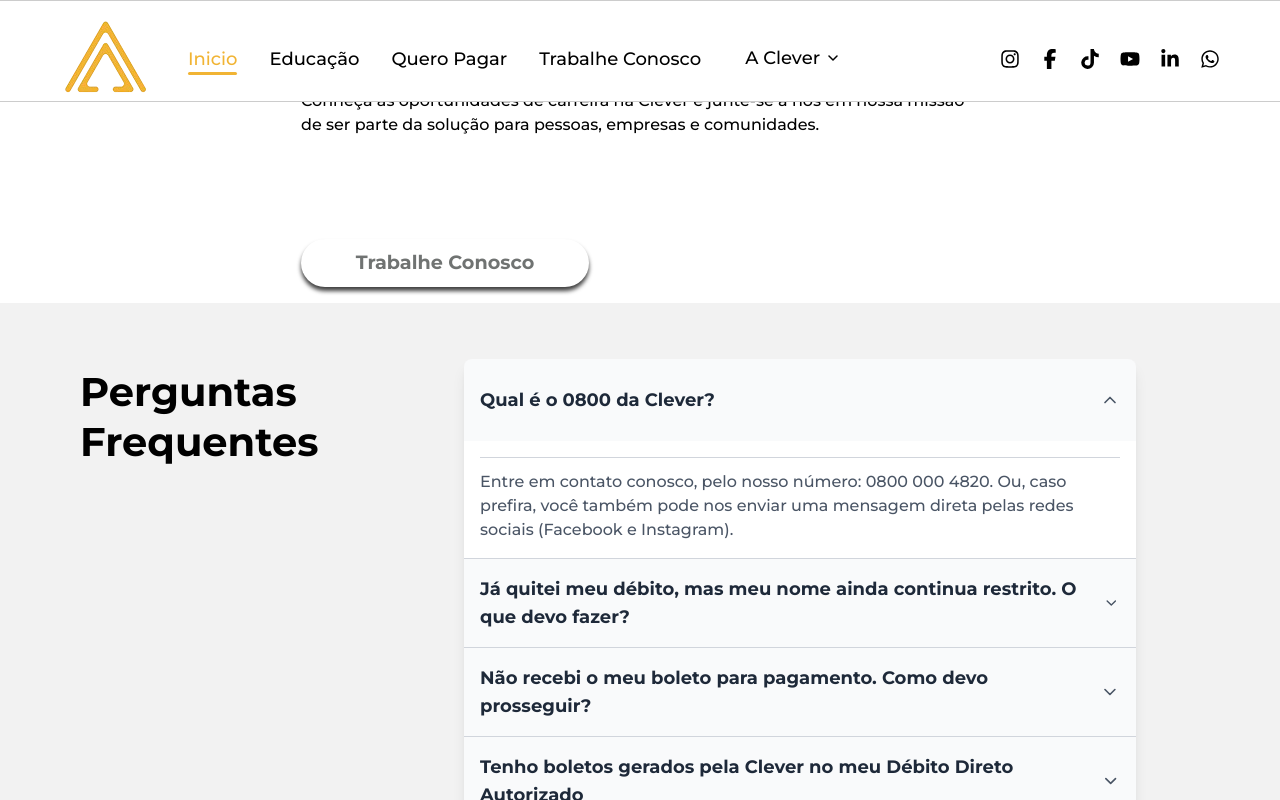
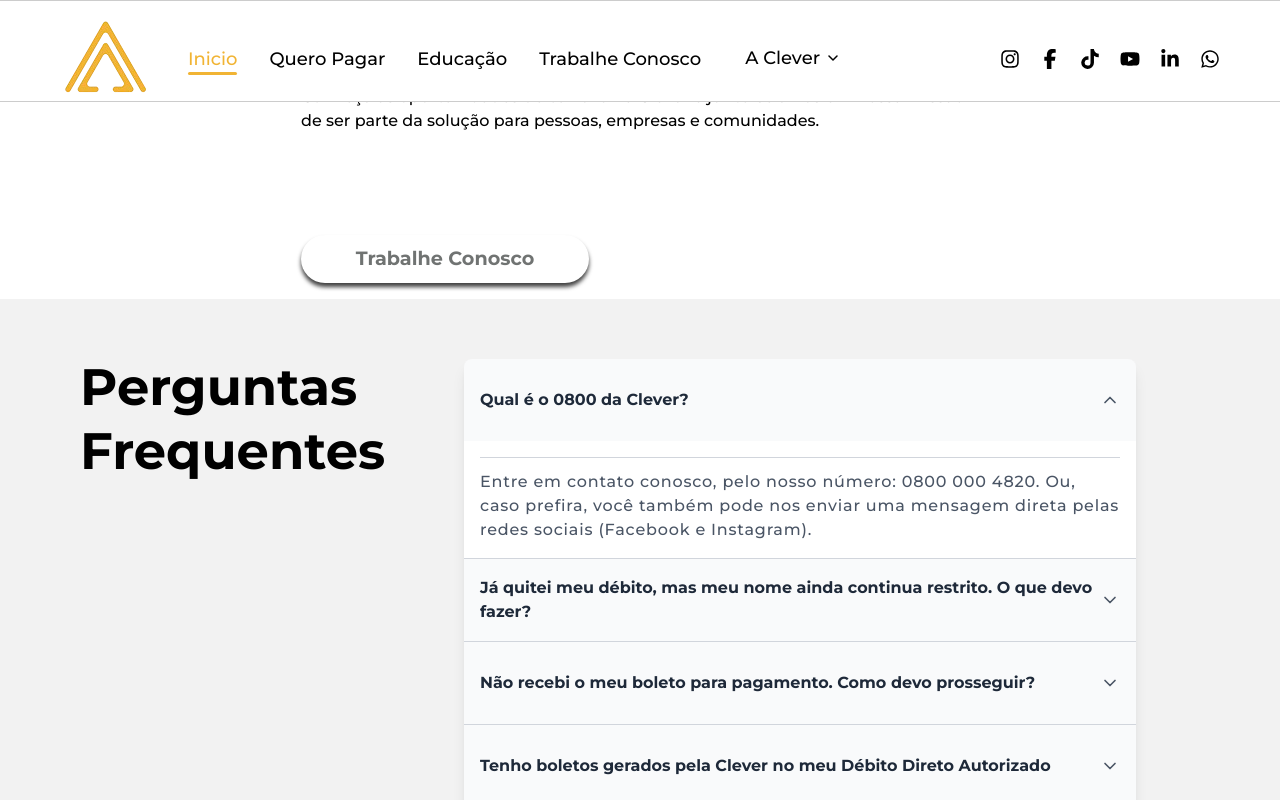
Before and after one commit to Clever-Cobranca/cleverSite2.0, a React (Vite) app in the folder frontend/: page / in a window 1280 px wide. Both pictures are taken after a click on the button "Qual é o 0800 da Clever?". Built offline with nearby package versions, Linux system fonts and the light colour scheme.

Commit message:
Modificando o Carrosel do Blog e alterando textos, imagens da Home

```diff
--- a/frontend/src/Pages/Home.jsx
+++ b/frontend/src/Pages/Home.jsx
@@ -43,7 +43,7 @@
                     target="_blank"
                     href="https://api.whatsapp.com/send/?phone=5508000004820&text=Ol%C3%A1,+Quero+negociar+minhas+dívidas!&type=phone_number&app_absent=0"
                   >
-                    <button className="h-12 md:h-[87px] max-sm:p-1 w-52 max-md:max-w-36 max-lgs:w-auto max-lgs:p-5 font-bold text-[clamp(0.8rem,2vw,1.25rem)] rounded-4xl bg-orange-primary text-gray-primary shadow-[0px_4px_4px_rgba(0,0,0,0.25)] hover:bg-[#e0a92e] hover:cursor-pointer">
+                    <button className="h-12 md:h-[87px] max-sm:p-1 w-52 max-md:max-w-36 max-lgs:w-auto max-lgs:p-5 font-bold text-[clamp(1rem,3vw,1.25rem)] rounded-4xl bg-orange-primary text-gray-primary shadow-[0px_4px_4px_rgba(0,0,0,0.25)] hover:bg-[#e0a92e] hover:cursor-pointer">
                       Negocie suas Dívidas
                     </button>
                   </a>
@@ -62,12 +62,12 @@
 
             {/* Container Nossos Números */}
 
-            <section className="bg-orange-primary flex flex-col items-center py-10 gap-10">
-              <h2 className="text-[clamp(1rem,9vw,3.0rem)] font-family-roboto-slab font-bold">
+            <section className="bg-orange-primary flex max-lgs:flex-col justify-center items-center py-10 gap-10 lgs:gap-16">
+              <h2 className="text-[clamp(2.2rem,4vw,5.25rem)]  font-family-roboto-slab font-bold">
                 Nossos Números
               </h2>
 
-              <div className="flex items-center max-md:flex-col max-lgs:justify-center gap-10 flex-wrap">
+              <div className="flex items-center max-md:flex-col max-lgs:justify-center gap-10 max-lgs:flex-wrap">
                 <div className="flex flex-col items-center rounded-2xl justify-around bg-white sm:h-52 max-w-64 md:text-3xl p-4">
                   <img
                     className="sm:w-[50px] sm:h-[50px] h-[30px] w-[30px]"
@@ -101,17 +101,7 @@
                     Devedores recuperados por ano (média)
                   </p>
                 </div>
-                <div className="flex flex-col items-center rounded-2xl justify-around bg-white sm:h-52 max-w-64 md:text-3xl p-4">
-                  <img
-                    className="sm:w-[50px] sm:h-[50px] h-[30px] w-[30px]"
-                    src={Fi_Mountains}
-                    alt="Ícone de montanhas"
-                  />
-                  <p className=" font-family-roboto-slab font-bold">23</p>
-                  <p className="text-base max-w-[194px] text-center ">
-                    Estados com clientes atendidos nos últimos 90 dias
-                  </p>
-                </div>
+
               </div>
             </section>
 
@@ -142,11 +132,6 @@
                   </h2>
                 </div>
                 <div className="max-w-[482px] max-sm:w-[210px] flex flex-col max-md:items-center">
-                  {/* <img
-                    src={Trophy}
-                    alt="Ícone de trofeu"
-                    className="max-sm:w-[30px] max-sm:h-[30px] w-[60px] h-[60px]"
-                  /> */}
                   <FaBalanceScale size={60} color="#f1b434" className="max-sm:h-[30px] max-sm:w-[30px]" />
                   <h2 className=" text-[var(--font-title)] ml-3 mt-5 max-sm:w-[196px] pt-4 border-t-[5px] border-orange-primary">
                     Assessoria Jurídica
@@ -189,8 +174,8 @@
             </section>
 
             {/* Sessão de perguntas frequentes */}
-            <section className="min-h-[600px] w-full sm:px-20 px-1 bg-gray-primary flex flex-wrap pt-14 pb-3 justify-around items-baseline">
-              <h2 className="text-[clamp(1.8rem,4vw,2.5rem)] leading-tight max-w-80 mb-2 font-bold">
+            <section className="min-h-[600px] w-full sm:px-20 px-1 bg-gray-primary flex flex-wrap justify-center pt-14 pb-3 items-baseline">
+              <h2 className="text-[clamp(2.2rem,4vw,5.625rem)] max-sm:text-center leading-tight lgs:max-w-80 mb-2 font-bold">
                 Perguntas Frequentes
               </h2>
               <Accordion />
--- a/frontend/src/Pages/blog/Blog.jsx
+++ b/frontend/src/Pages/blog/Blog.jsx
@@ -317,7 +317,7 @@
           <form
             aria-label="formulario_de_pesquisa_de_notícias"
             onSubmit={handleSubmit}
-            className="bg-[#FBFBFB] mt-16 pt-6 px-4 mr-8 flex flex-col gap-16 h-[500px] max-lg:hidden "
+            className="bg-[#FBFBFB] float-end right-0  mt-16 pt-6 px-4 mr-8 flex flex-col gap-16 h-[500px] max-lg:hidden "
           >
             <SearchComponent
               slug={post.slug}
--- a/frontend/src/components/ComponentsHome/Accordion.jsx
+++ b/frontend/src/components/ComponentsHome/Accordion.jsx
@@ -16,37 +16,33 @@
       id: 2,
       question:
         "Já quitei meu débito, mas meu nome ainda continua restrito. O que devo fazer?",
-      answer:
-        "Após a formalização do acordo e a quitação do boleto, encaminharemos os dados à empresa credora responsável pela negociação. Normalmente, esse procedimento ocorre de forma ágil, mas, em determinadas situações, a remoção da restrição pode levar até 7 dias.",
+      answer: `Após a formalização do acordo e a quitação do boleto, encaminharemos os dados à empresa credora responsável pela negociação. Normalmente, esse procedimento ocorre de forma ágil, mas, em determinadas situações, a remoção da restrição pode levar até 7 dias.`,
     },
     {
       id: 3,
       question: "Não recebi o meu boleto para pagamento. Como devo prosseguir?",
-      answer: `Temos plena ciência da importância de manter seu acordo regularizado e, pensando nisso, facilitamos o acesso à segunda via do boleto. Caso prefira ou necessite de atendimento digital, nossa equipe está disponível para auxiliá-lo por meio do canal <a target="blank" className="text-[#551A8B]" href="https://api.whatsapp.com/send/?phone=5508000004820&text=Não+recebi+meu+boleto+para+pagamento&type=phone_number&app_absent=0">Fale Conosco</a>`,
+      answer: `Temos plena ciência da importância de manter seu acordo regularizado e, pensando nisso, facilitamos o acesso à segunda via do boleto. Caso prefira ou necessite de atendimento digital, nossa equipe está disponível para auxiliá-lo por meio do canal <a target="blank" className="text-[#551A8B] underline" href="https://api.whatsapp.com/send/?phone=5508000004820&text=Não+recebi+meu+boleto+para+pagamento&type=phone_number&app_absent=0">Fale Conosco</a>`,
     },
     {
       id: 4,
       question:
         "Tenho boletos gerados pela Clever no meu Débito Direto Autorizado",
-      answer:
-        "O Débito Direto Autorizado é uma alternativa para o pagamento de contas e boletos que permite ao titular da conta acompanhar e gerenciar todos os títulos emitidos em seu CPF ou CNPJ. Por meio dessa modalidade, é possível ter maior controle financeiro, com a opção de autorizar o pagamento diretamente via débito em conta. Em caso de dúvidas sobre essa funcionalidade, orientamos que o contato seja feito diretamente com o banco onde a conta está vinculada.",
+      answer: `<p className="mb-5">O Débito Direto Autorizado é uma alternativa para o pagamento de contas e boletos que permite ao titular da conta acompanhar e gerenciar todos os títulos emitidos em seu CPF ou CNPJ.</p> <p className="mb-5">Por meio dessa modalidade, é possível ter maior controle financeiro, com a opção de autorizar o pagamento diretamente via débito em conta.</p> <p>Em caso de dúvidas sobre essa funcionalidade, orientamos que o contato seja feito diretamente com o banco onde a conta está vinculada.</p>`,
     },
     {
       id: 5,
       question: "Fiz o pagamento e continuo recebendo cobranças.",
-      answer: `Atuamos como representantes das empresas credoras no processo de recuperação de crédito. Após a confirmação da compensação do pagamento, as cobranças são devidamente encerradas. Caso, ainda assim, a cobrança persista, o canal de Ouvidoria permanece à disposição para prestar o suporte necessário, bastando <a target="blank" className="text-[#551A8B]" href="https://api.whatsapp.com/send/?phone=5508000004820&text=Continuo+recebendo+cobranças&type=phone_number&app_absent=0">clicar aqui</a>`,
+      answer: `<p className="mb-5">Atuamos como representantes das empresas credoras no processo de recuperação de crédito.</p> <p className="mb-5">Após a confirmação da compensação do pagamento, as cobranças são devidamente encerradas.</p> Caso, ainda assim, a cobrança persista, o canal de Ouvidoria permanece à disposição para prestar o suporte necessário, bastando <a target="blank" className="text-[#551A8B] underline" href="https://api.whatsapp.com/send/?phone=5508000004820&text=Continuo+recebendo+cobranças&type=phone_number&app_absent=0">clicar aqui</a>`,
     },
     {
       id: 6,
       question: "Realizei o pagamento e continuo com o nome negativado.",
-      answer:
-        "A inclusão ou a exclusão da restrição (negativação do nome) é de responsabilidade da empresa credora, que realiza esse procedimento. Caso o pagamento tenha sido efetuado recentemente, o prazo para a retirada da negativação pode ser de até 5 dias úteis. Após esse período, se a restrição ainda constar, será necessário entrar em contato diretamente com a empresa credora para informar a situação e receber as orientações adequadas.",
+      answer: `<p className="mb-5">A inclusão ou a exclusão da restrição (negativação do nome) é de responsabilidade da empresa credora, que realiza esse procedimento.</p> <p className="mb-5">Caso o pagamento tenha sido efetuado recentemente, o prazo para a retirada da negativação pode ser de até 5 dias úteis.</p> Após esse período, se a restrição ainda constar, será necessário entrar em contato diretamente com a empresa credora para informar a situação e receber as orientações adequadas.`,
     },
     {
       id: 7,
       question: "Como faço para não cair em golpes?",
-      answer:
-        "Para se proteger contra golpes, é fundamental adotar alguns cuidados: Certifique-se de que está em contato direto com a empresa ou instituição financeira responsável pelo serviço ou pela cobrança. Antes de realizar qualquer pagamento via PIX, confira com atenção o nome do beneficiário e confirme que ele corresponde à empresa correta. Importante: não emitimos chave PIX vinculada a pessoa física. Ao efetuar pagamentos por boleto bancário, verifique sempre a autenticidade do beneficiário, assegurando que o valor será destinado à empresa credora ou diretamente à Paschoalotto. Nunca realize pagamentos para pessoas físicas ou empresas desconhecidas. Desconfie de solicitações de dados pessoais ou financeiros sensíveis, como senhas, números de cartão de crédito ou informações bancárias. Empresas idôneas, em regra, não solicitam esse tipo de informação por e-mail, telefone ou mensagens. Em caso de dúvida ou suspeita, procure contato diretamente com a empresa ou instituição financeira por meio dos canais oficiais, evitando clicar em links desconhecidos ou responder a comunicações não solicitadas. Persistindo qualquer incerteza, utilize exclusivamente nossos canais oficiais de atendimento.",
+      answer: `<p className="mb-5">Para se proteger contra golpes, é fundamental adotar alguns cuidados:</p> <p className="mb-5">Certifique-se de que está em contato direto com a empresa ou instituição financeira responsável pelo serviço ou pela cobrança.</p> <p className="mb-5">Antes de realizar qualquer pagamento via PIX, confira com atenção o nome do beneficiário e confirme que ele corresponde à empresa correta.</p> <p className="mb-5"><strong>Importante:</strong> não emitimos chave PIX vinculada a pessoa física.</p> <p className="mb-5">Ao efetuar pagamentos por boleto bancário, verifique sempre a autenticidade do beneficiário, assegurando que o valor será destinado à empresa credora ou diretamente à Clever. Nunca realize pagamentos para pessoas físicas ou empresas desconhecidas.</p> <p className="mb-5">Desconfie de solicitações de dados pessoais ou financeiros sensíveis, como senhas, números de cartão de crédito ou informações bancárias. Empresas idôneas, em regra, não solicitam esse tipo de informação por e-mail, telefone ou mensagens.</p> Em caso de dúvida ou suspeita, procure contato diretamente com a empresa ou instituição financeira por meio dos canais oficiais, evitando clicar em links desconhecidos ou responder a comunicações não solicitadas. Persistindo qualquer incerteza, utilize exclusivamente nossos canais oficiais de atendimento.`,
     },
   ];
 
@@ -63,24 +59,26 @@
           aria-expanded={isOpen}
           aria-controls={`accordion-content-${question.id}`}
         >
-          <p className="text-lg font-bold text-gray-800">{question}</p>
+          <p className="text-[clamp(0.9rem,4vw,1rem)] font-bold text-gray-800">
+            {question}
+          </p>
           {isOpen ? (
-            <FiChevronUp className="w-5 h-5 text-gray-600 " />
+            <FiChevronUp className="min-w-5 h-5 text-gray-600 " />
           ) : (
-            <FiChevronDown className="w-5 h-5 text-gray-600" />
+            <FiChevronDown className="min-w-5 h-5 text-gray-600" />
           )}
         </button>
 
         <div
           id={`accordion-content-${question.id}`}
           className={`overflow-hidden bg-gray-50 group-hover:bg-gray-200 transition-all duration-300 ease-in-out ${
-            isOpen ? "max-h-screen opacity-100" : "max-h-0 opacity-0"
+            isOpen ? "opacity-100" : "max-h-0 opacity-0"
           }`}
         >
           <div className="p-4 bg-white text-gray-600 group-hover:bg-gray-200 transition-all duration-300 ease-in-out">
-            <p className="border-t border-gray-300 pt-3 group-hover:bg-gray-200 transition-all duration-300 ease-in-out">
+            <div className="h-full border-t text-[clamp(0.9rem,4vw,1rem)] tracking-wider border-gray-300 pt-3 group-hover:bg-gray-200 transition-all duration-300 ease-in-out">
               {parse(answer)}
-            </p>
+            </div>
           </div>
         </div>
       </div>
--- a/frontend/src/components/Header/NavHeaderComponent.jsx
+++ b/frontend/src/components/Header/NavHeaderComponent.jsx
@@ -16,12 +16,12 @@
       path: "/",
     },
     {
+      name: "Quero Pagar",
+      path: "/pagar",
+    },
+    {
       name: "Educação",
       path: "/educacao",
-    },
-    {
-      name: "Quero Pagar",
-      path: "/pagar",
     },
     {
       name: "Trabalhe Conosco",
```
Also changed, not shown: frontend/src/components/Blog/PostsCarousel.jsx (+10 -10 lines).
